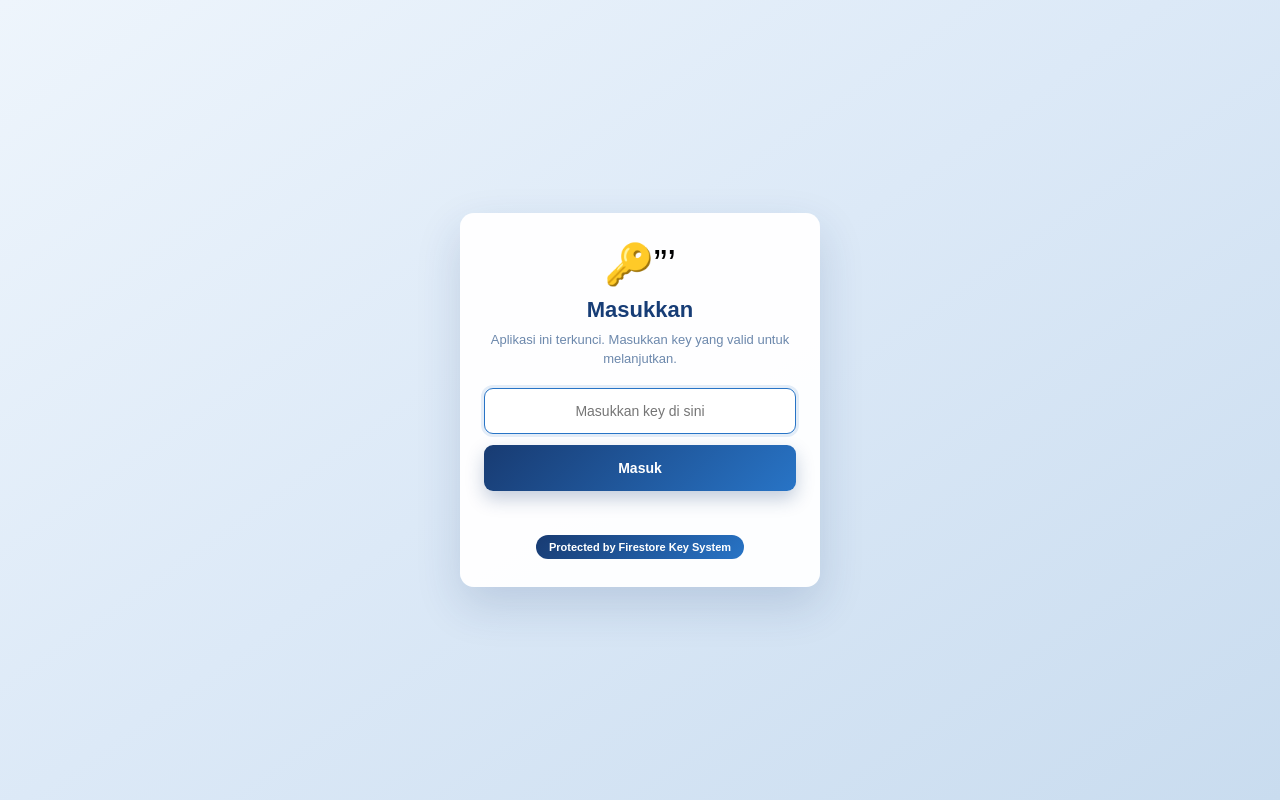
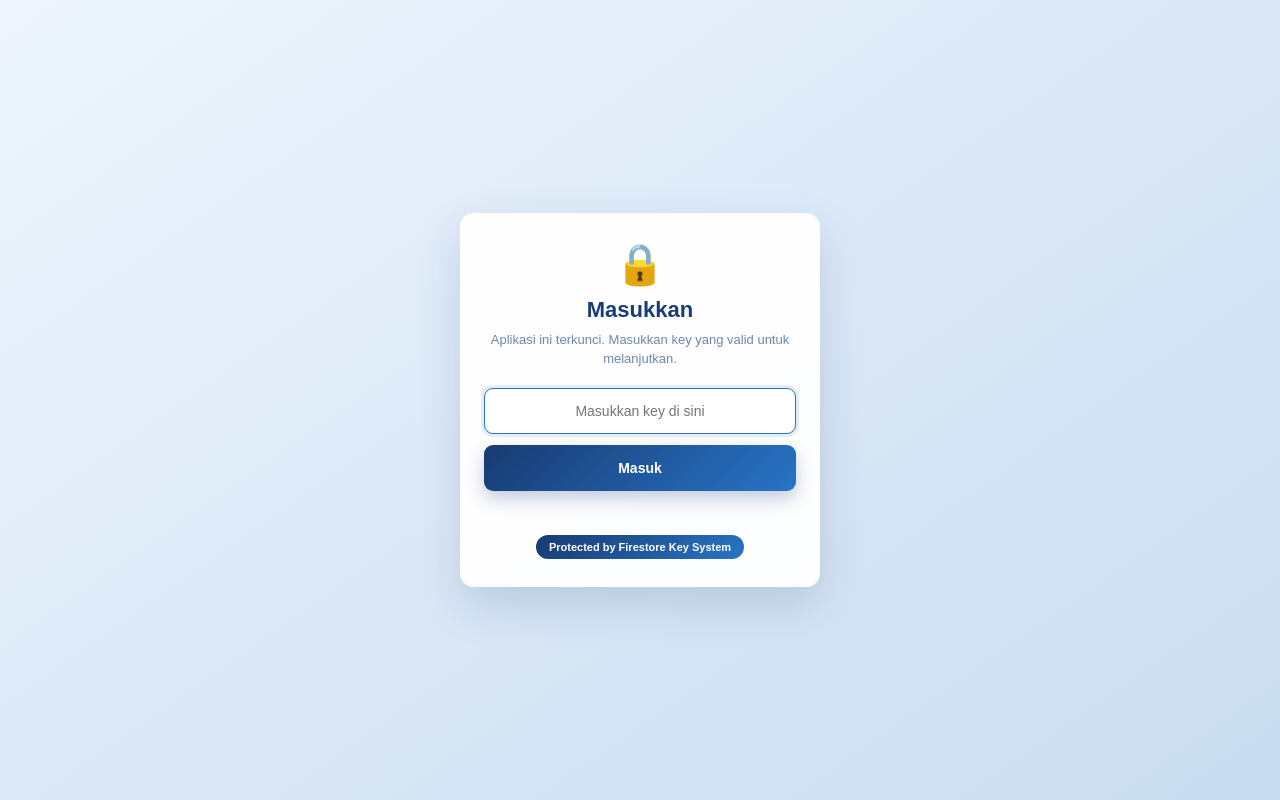
Before and after one commit to rawrrefan-commits/TEguides, a plain HTML site: page assets/index.html in a window 1280 px wide. Drawn offline with Linux system fonts and the light colour scheme; no server answers.

Commit message:
Update index.html

```diff
--- a/assets/index.html
+++ b/assets/index.html
@@ -4,7 +4,7 @@
 <meta charset="UTF-8">
 <meta name="viewport" content="width=device-width,initial-scale=1.0">
 <meta name="robots" content="noindex,nofollow">
-<title>Login Key 🔒” Top Eleven Calculator</title>
+<title>Login Key ” Top Eleven Calculator</title>
 <style>
 *{box-sizing:border-box}
 html,body{margin:0;min-height:100%;font-family:Arial,Helvetica,sans-serif}
@@ -48,7 +48,7 @@ button{width:100%;height:46px;margin-top:11px;border:0;border-radius:9px;backgro
 </head>
 <body>
 <main class="card">
-  <div style="font-size:40px;margin-bottom:9px">🔑”’</div>
+  <div style="font-size:40px;margin-bottom:9px">🔒</div>
   <div class="title">Masukkan </div>
   <div class="sub">Aplikasi ini terkunci. Masukkan key yang valid untuk melanjutkan.</div>
   <input id="keyGateInput" type="text" placeholder="Masukkan key di sini" autocomplete="off" spellcheck="false">
```
